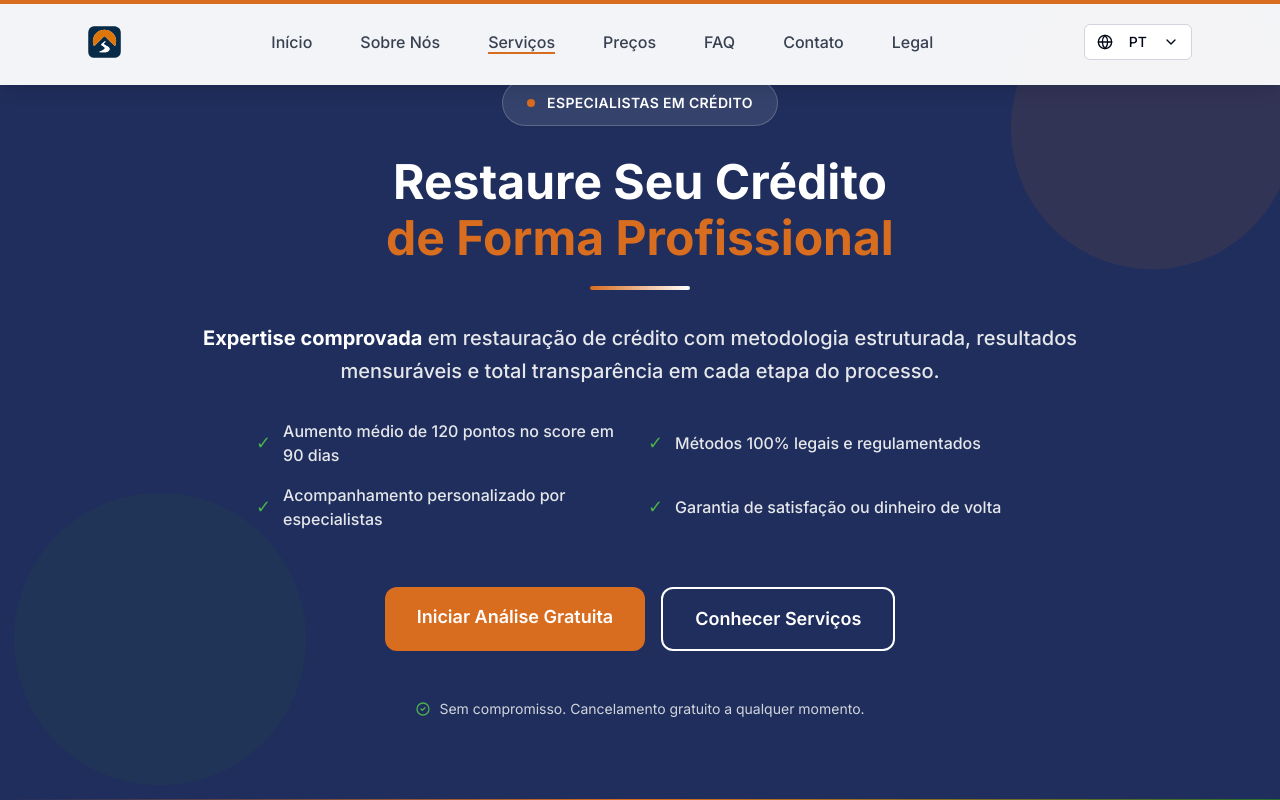
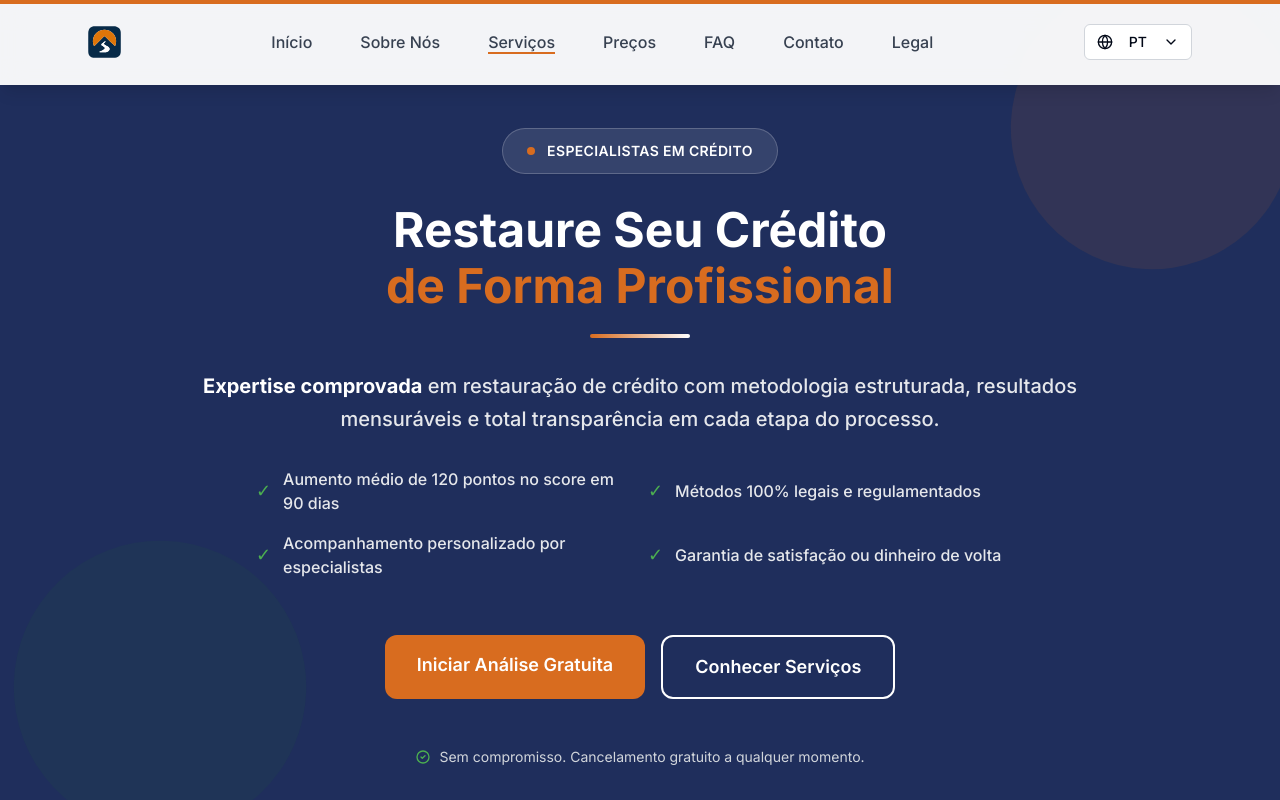
Before and after one commit to BrunoCstr/fixcreditpath, a Next.js app: page /servicos in a window 1280 px wide. Shown: the top 800 px of the page. Built offline with nearby package versions, Linux system fonts and the light colour scheme.

Commit message:
Add more top spacing and center hero section considering header space
cgen-5cf34d288baf49af8dcbd79e24aa978d

```diff
--- a/app/servicos/page.tsx
+++ b/app/servicos/page.tsx
@@ -47,7 +47,7 @@ export default function ServicesPage() {
           initial={{ opacity: 0 }}
           animate={{ opacity: 1 }}
           transition={{ duration: 0.8 }}
-          className="py-20 bg-[#1F2E5C] text-white relative overflow-hidden"
+          className="min-h-screen bg-[#1F2E5C] text-white relative overflow-hidden flex items-center pt-32 pb-20"
         >
           <div className="absolute inset-0">
             <motion.div
```
